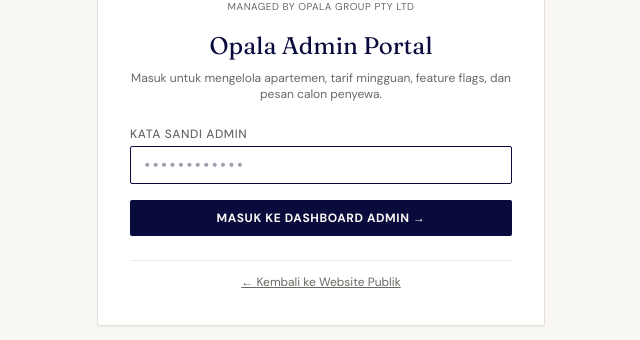
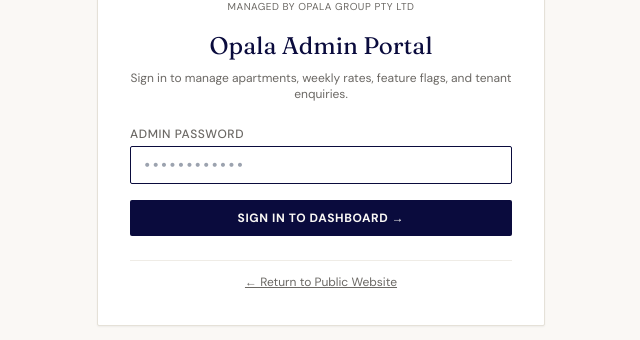
Before and after one commit to urbfbaby/opalawebapp, a Next.js app: page /admin/login in a window 1280 px wide. Shown: the part 271-611 px from the top of the page, without its empty margins (319-959 px from the left). Built offline with nearby package versions, Linux system fonts and the light colour scheme; no server answers.

Commit message:
fix(i18n): translate admin login portal to Australian English

```diff
--- a/app/admin/login/page.tsx
+++ b/app/admin/login/page.tsx
@@ -16,7 +16,7 @@
             Opala Admin Portal
           </h1>
           <p className="text-xs text-opala-muted font-sans">
-            Masuk untuk mengelola apartemen, tarif mingguan, feature flags, dan pesan calon penyewa.
+            Sign in to manage apartments, weekly rates, feature flags, and tenant enquiries.
           </p>
         </div>
 
@@ -32,7 +32,7 @@
               htmlFor="password"
               className="block text-xs uppercase tracking-wider font-medium text-opala-muted mb-1"
             >
-              Kata Sandi Admin
+              Admin Password
             </label>
             <input
               type="password"
@@ -50,7 +50,7 @@
             disabled={isPending}
             className="w-full inline-flex items-center justify-center px-4 py-2.5 text-xs font-semibold uppercase tracking-wider bg-navy text-[#FAF8F5] hover:bg-navy-surface transition-colors rounded-[2px] disabled:opacity-50"
           >
-            {isPending ? "Memverifikasi..." : "Masuk ke Dashboard Admin →"}
+            {isPending ? "Verifying..." : "Sign in to Dashboard →"}
           </button>
         </form>
 
@@ -59,7 +59,7 @@
             href="/"
             className="text-xs text-opala-muted hover:text-navy underline transition-colors"
           >
-            ← Kembali ke Website Publik
+            ← Return to Public Website
           </a>
         </div>
       </div>
```
